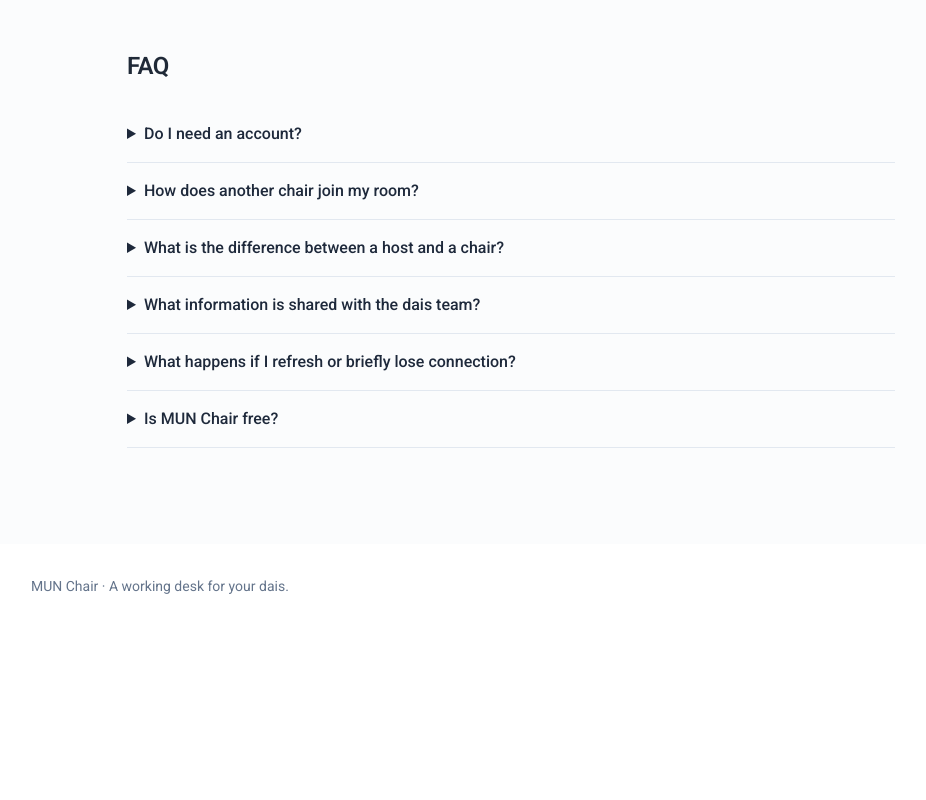
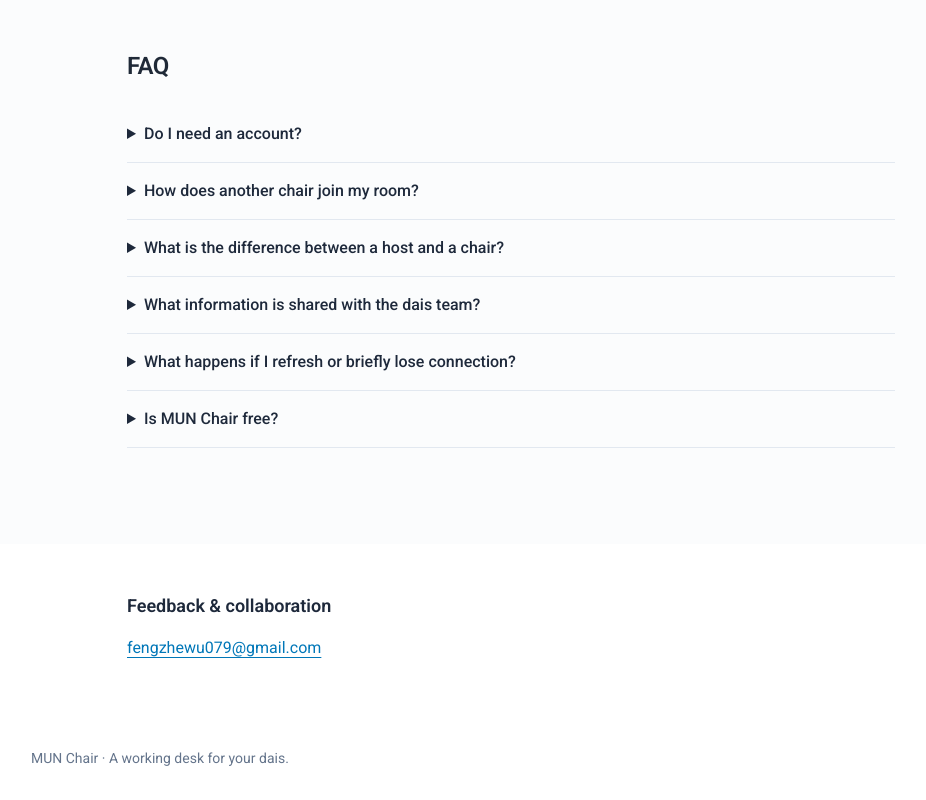
Before and after one commit to fengzhewu079/model-un-chair-system, a React (Vite) app: page / in a window 1280 px wide. Shown: the part 847-1647 px from the top of the page, without its empty margins (129-1055 px from the left). Before the commit the page ends 1475 px from the top, so only its background shows below. Built offline with nearby package versions, Linux system fonts and the light colour scheme; no server answers.

Commit message:
Add feedback and collaboration email to homepage

```diff
--- a/src/pages/HomePage.tsx
+++ b/src/pages/HomePage.tsx
@@ -40,6 +40,12 @@ export const HomePage: React.FC<HomePageProps> = ({ onCreateRoom, onJoinRoom, on
           {faqItems.map((item) => <details key={item.question} className="border-b border-slate-200 py-4"><summary className="cursor-pointer font-medium text-slate-800">{item.question}</summary><p className="mt-3 max-w-2xl text-sm leading-7 text-slate-600">{item.answer}</p></details>)}
           </div>
         </section>
+      <section className="px-5 py-12 sm:px-8" aria-labelledby="contact-heading">
+        <div className="mx-auto max-w-3xl">
+          <h2 id="contact-heading" className="text-lg font-semibold text-slate-800">Feedback &amp; collaboration</h2>
+          <a href="mailto:fengzhewu079@gmail.com" className="mt-2 inline-block break-all py-2 text-base text-primary-text underline underline-offset-4 focus-visible:outline focus-visible:outline-2 focus-visible:outline-offset-4 focus-visible:outline-primary">fengzhewu079@gmail.com</a>
+        </div>
+      </section>
       <footer className="mx-auto max-w-5xl px-5 py-8 text-sm text-slate-500 sm:px-8">MUN Chair · A working desk for your dais.</footer>
     </div>
   );
```
